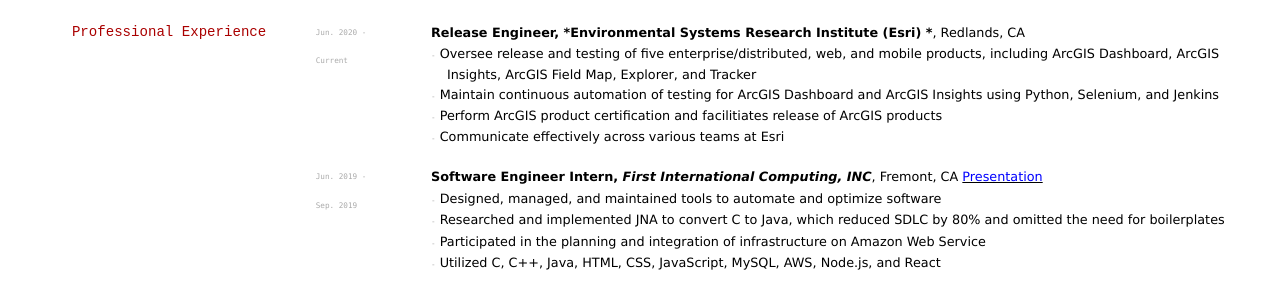
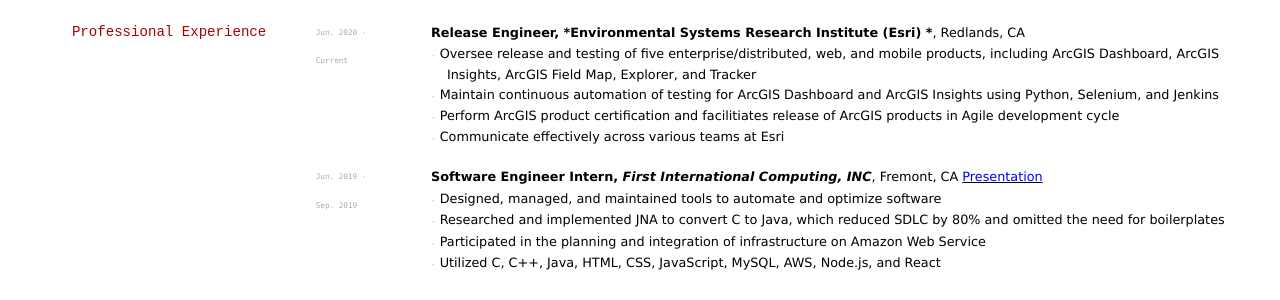
Before and after one commit to elipapa/markdown-cv, a Jekyll site: the page built from index.md, in a window 1280 px wide. Shown: the part 149-449 px from the top of the page. Built offline with Jekyll 4.4.1, drawn with Linux system fonts in a browser that asks for light colours.

Commit message:
Update index.md

```diff
--- a/index.md
+++ b/index.md
@@ -25,7 +25,7 @@
 including ArcGIS Dashboard, ArcGIS Insights, ArcGIS Field Map, Explorer, and Tracker
 - `-` Maintain continuous automation of testing for ArcGIS Dashboard and ArcGIS Insights
 using Python, Selenium, and Jenkins
-- `-` Perform ArcGIS product certification and facilitiates release of ArcGIS products
+- `-` Perform ArcGIS product certification and facilitiates release of ArcGIS products in Agile development cycle
 - `-` Communicate effectively across various teams at Esri
 
 `Jun. 2019 -`
```
